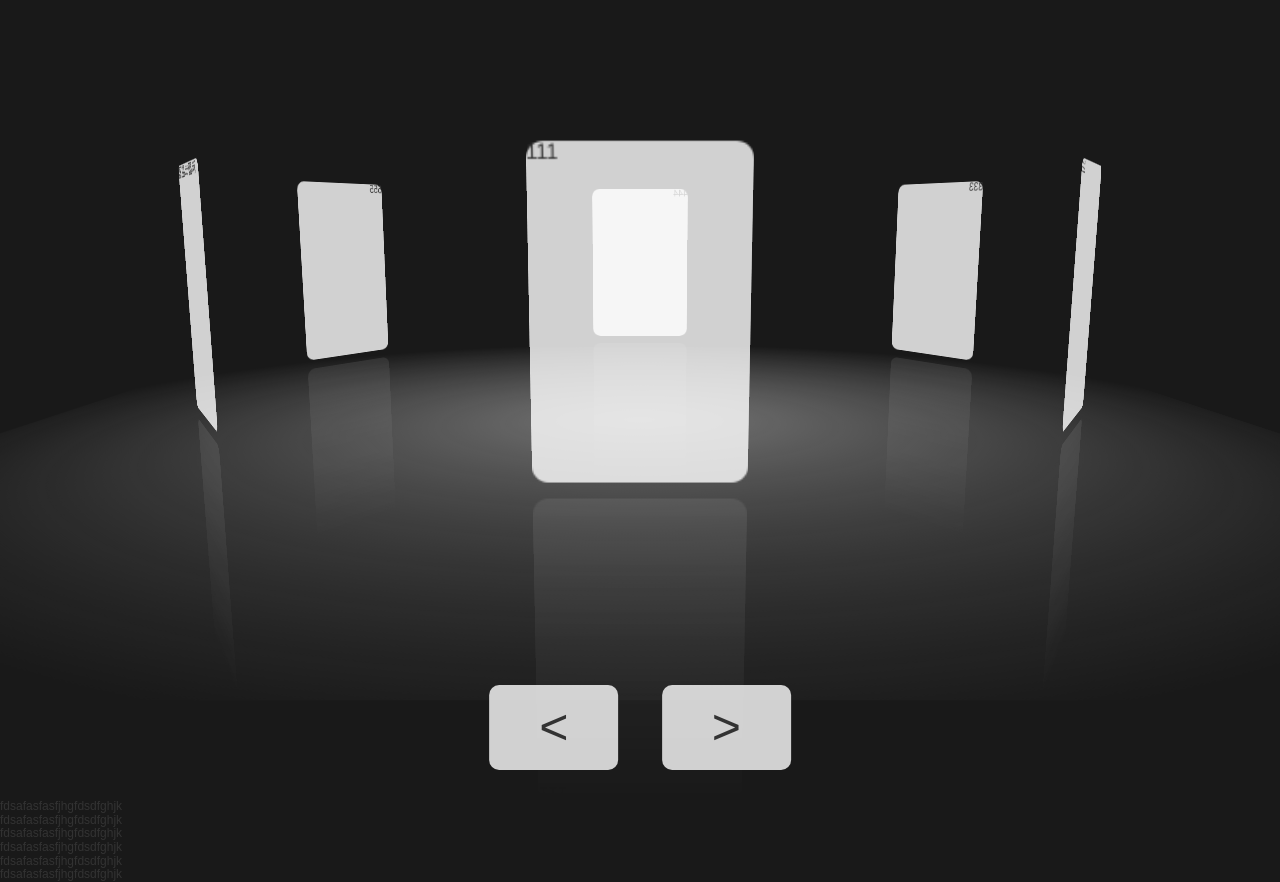
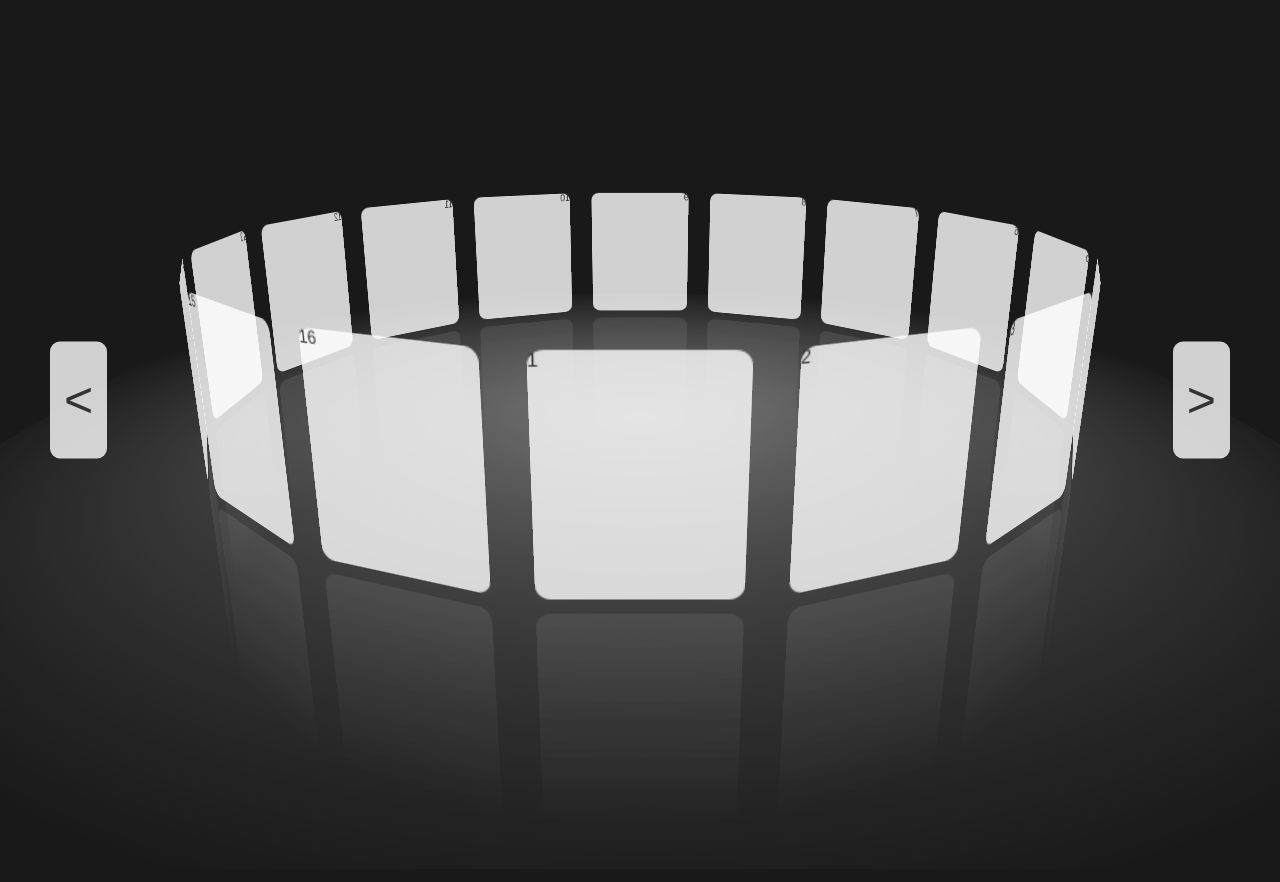
Before and after one commit to garminy/startups, a plain HTML site: page index.html in a window 1280 px wide. After the commit the page ends 800 px from the top, so only its background shows below. Drawn offline with Linux system fonts and the light colour scheme.

Commit message:
滑动banner完成

```diff
--- a/index.html
+++ b/index.html
@@ -10,24 +10,23 @@
 <div id="banner-area">
     <div id="div1">
         <div class="bg"></div>
-        <div class="banner-unit">
-            <div class="content">111</div>
-        </div>
-        <div class="banner-unit">
-            <div class="content">222</div>
-        </div>
-        <div class="banner-unit">
-            <div class="content">333</div>
-        </div>
-        <div class="banner-unit">
-            <div class="content">444</div>
-        </div>
-        <div class="banner-unit">
-            <div class="content">555</div>
-        </div>
-        <div class="banner-unit">
-            <div class="content">666 666 666 666 666</div>
-        </div>
+        <div class="banner-unit">1</div>
+        <div class="banner-unit">2</div>
+        <div class="banner-unit">3</div>
+        <div class="banner-unit">4</div>
+        <div class="banner-unit">5</div>
+        <div class="banner-unit">6</div>
+        <div class="banner-unit">7</div>
+        <div class="banner-unit">8</div>
+        <div class="banner-unit">9</div>
+        <div class="banner-unit">10</div>
+        <div class="banner-unit">11</div>
+        <div class="banner-unit">12</div>
+        <div class="banner-unit">13</div>
+        <div class="banner-unit">14</div>
+        <div class="banner-unit">15</div>
+        <div class="banner-unit">16</div>
+
     </div>
 
     <ul class="btn">
@@ -36,16 +35,6 @@
     </ul>
 </div>
 
-
-<div id="list">
-    fdsafasfasfjhgfdsdfghjk
-    <br> fdsafasfasfjhgfdsdfghjk
-    <br> fdsafasfasfjhgfdsdfghjk
-    <br> fdsafasfasfjhgfdsdfghjk
-    <br> fdsafasfasfjhgfdsdfghjk
-    <br> fdsafasfasfjhgfdsdfghjk
-    <br>
-</div>
 <script src="javascript/components/home/banner.js"></script>
 </body>
 </html>
--- a/javascript/components/home/banner.js
+++ b/javascript/components/home/banner.js
@@ -4,10 +4,12 @@ var banner = {
         var banner_index = banner_l - 1;
 
         this.rotateScale = 360 / banner_l;  //刻度
+        var _this = this;
         window.timer = setInterval(function () {
             if (banner_index < 0) {
                 window.timer = null;
                 clearInterval(window.timer);
+                document.addEventListener('mousedown', _this.down, false);
                 return;
             }
             var yDeg = 360 / banner_l * banner_index; //逆时针出现
@@ -15,15 +17,57 @@ var banner = {
             banner_index--;
         }, 30);
 
-        this.rotateYDeg = 0;
+        this.rotateYDeg = 0; //记录水平旋转角度，方便左右切换
     },
     hRotateAnimate: function (hDirection) { //水平旋转
+        div1.style.transform = 'perspective(1000px) rotateY(0deg) rotateX(-18deg)';
         var banner_l = banners.length;
         this.rotateYDeg += hDirection * this.rotateScale;
         for (var i = 0; i < banner_l; i++) {
             yDeg = 360 / banner_l * i + this.rotateYDeg;
             banners[i].style.transform = 'rotateY(' + yDeg + 'deg) translateZ(400px)';
         }
+    },
+    down: function (e) {
+        console.log('down');
+        console.log(this);   // this --> document
+
+        if (!this.rotate) {
+            this.rotate = {
+                x: -18,
+                y: banner.rotateYDeg || 0
+            };
+        }
+
+        this.startPos = {   //手指按下的位置
+            x: e.pageX,
+            y: e.pageY
+        };
+
+        document.addEventListener('mousemove', banner.move, false);
+        document.addEventListener('mouseup', banner.up, false);
+    },
+    move: function (e) {
+        this.movePos = { //手指移动到的位置
+            x: e.pageX,
+            y: e.pageY
+        };
+        this.relativePos = { //移动的长度
+            x: (this.movePos.x - this.startPos.x) / 6 + this.rotate.x,
+            y: -(this.movePos.y - this.startPos.y) / 6 + this.rotate.y
+        };
+
+        div1.style.transform = 'perspective(1000px) rotateY(' + this.relativePos.x + 'deg) rotateX(' + this.relativePos.y + 'deg)';
+    },
+    up: function (e) {
+        console.log('up');
+        this.rotate = { //移动的长度
+            x: this.relativePos.x,
+            y: this.relativePos.y
+        };
+
+        document.removeEventListener('mousemove', banner.move, false);
+        document.removeEventListener('mouseup', banner.up, false);
     }
 };
 
@@ -36,8 +80,8 @@ bannerEle.style.height = window.innerHeight + 'px';
 
 banner.initAnimate();
 prev.onclick = function () {
+    banner.hRotateAnimate(1);
+};
+next.onclick = function () {
     banner.hRotateAnimate(-1);
 };
-next.onclick = function () {
-    banner.hRotateAnimate(1);
-};
--- a/stylesheet/home/banner.scss
+++ b/stylesheet/home/banner.scss
@@ -16,7 +16,7 @@ body {
     //background: rgba(255, 255, 255, 0.2);
     transform-style: preserve-3d;
     transition: all 1s;
-    transform: perspective(1000px) rotateY(0deg) rotateX(-10deg);
+    transform: perspective(1000px) rotateY(0deg) rotateX(-18deg);
     .bg {
       position: absolute;
       left: 50%;
@@ -33,8 +33,8 @@ body {
       left: 50%;
       background: rgba(255, 255, 255, 0.8);
       width: 130px;
-      min-height: 200px;
-      margin: -120px 0 0 -65px;
+      height: 160px;
+      margin: -60px 0 0 -65px;
       border-radius: 10px;
       -webkit-box-reflect: below 10px -webkit-gradient(linear, left top, left bottom, from(transparent), color-stop(1%, transparent), to(rgba(250, 250, 250, 0.1)));
       transition: all 1s;
@@ -44,20 +44,21 @@ body {
   }
 
   ul.btn {
-    position: absolute;
-    bottom: 30px;
-    left: 50%;
-    transform: translate(-50%, 0);
     li {
       background: rgba(255, 255, 255, 0.8);
       font-size: 50px;
-      padding: 14px 50px;
+      padding: 30px 14px;
       display: inline-block;
       border-radius: 10px;
       cursor: pointer;
+      position: absolute;
+      top: 50%;
+      transform: translate(0, -50%);
       &:first-child {
-        margin-right: 40px;
-        cursor: pointer;
+        left: 50px;
+      }
+      &:last-child {
+        right: 50px;
       }
     }
   }
```
Also changed, not shown: stylesheet/home/banner.css, 1 other file.
